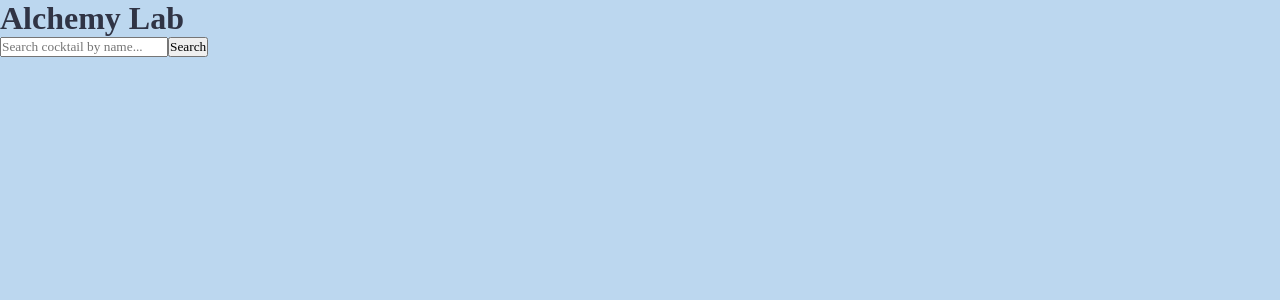
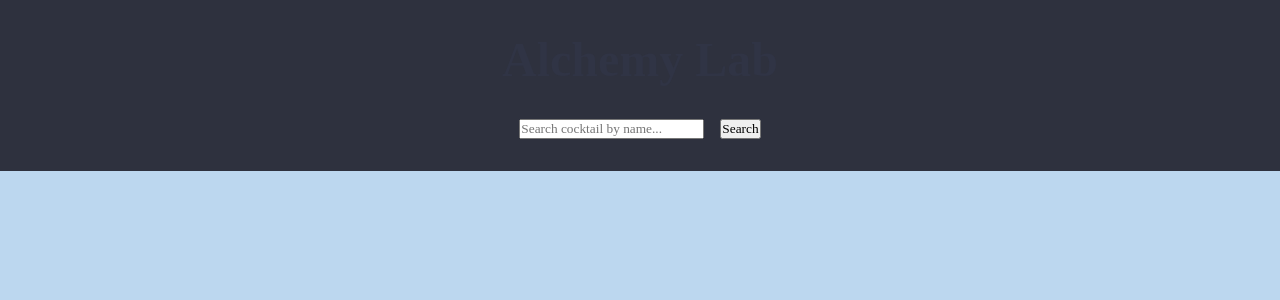
Before and after one commit to Aurorien/AlchemyLab, a Next.js app: page / in a window 1280 px wide. Shown: the top 300 px of the page. Built offline with nearby package versions, Linux system fonts and the light colour scheme.

Commit message:
Add import and implement css modules styles object

```diff
--- a/src/app/globals.css
+++ b/src/app/globals.css
@@ -1,5 +1,7 @@
 :root {
   --background: #303445;
+  --darker-background: #2e313e;
+  --card-background: #70758f;
   --foreground: #bcd7ef;
 }
 
@@ -8,6 +10,13 @@
     --background: #bcd7ef;
     --foreground: #303445;
   }
+}
+
+* {
+  box-sizing: border-box;
+  padding: 0;
+  margin: 0;
+  font-family: var(--font-cardo) var(--font-eb-garamond), "serif";
 }
 
 html,
@@ -24,11 +33,9 @@ body {
   -moz-osx-font-smoothing: grayscale;
 }
 
-* {
-  box-sizing: border-box;
-  padding: 0;
-  margin: 0;
-  font-family: var(--font-cardo) var(--font-eb-garamond), "serif";
+h1 {
+  font-size: 3rem;
+  padding: 2rem;
 }
 
 a {
--- a/src/app/page.tsx
+++ b/src/app/page.tsx
@@ -1,5 +1,5 @@
+import Header from "@/components/Header";
 import styles from "./page.module.css";
-import Header from "@/components/Header";
 
 export default function Home() {
   return (
--- a/src/components/Header.module.css
+++ b/src/components/Header.module.css
@@ -4,4 +4,6 @@
   flex-direction: column;
   justify-content: center;
   align-items: center;
+  background-color: var(--darker-background);
+  padding-bottom: 2rem;
 }
--- a/src/components/Header.tsx
+++ b/src/components/Header.tsx
@@ -1,9 +1,9 @@
 import Search from "./Search";
-import "./Header.module.css";
+import styles from "./Header.module.css";
 
 function Header() {
   return (
-    <header className="header">
+    <header className={styles.header}>
       <h1>Alchemy Lab</h1>
       <Search />
     </header>
--- a/src/components/Search.tsx
+++ b/src/components/Search.tsx
@@ -1,10 +1,10 @@
 import SearchInputField from "./SearchInputField";
 import SubmitButton from "./SubmitButton";
-import "./Search.module.css";
+import styles from "./Search.module.css";
 
 function Search() {
   return (
-    <form className="search">
+    <form className={styles.search}>
       <SearchInputField placeholder="Search cocktail by name..." />
       <SubmitButton text="Search" />
     </form>
--- a/src/components/SearchInputField.tsx
+++ b/src/components/SearchInputField.tsx
@@ -1,4 +1,4 @@
-import "./SearchInputField.module.css";
+import styles from "./SearchInputField.module.css";
 
 interface SearchInputFieldProps {
   placeholder: string;
@@ -10,7 +10,7 @@ function SearchInputField({ placeholder }: SearchInputFieldProps) {
       <input
         type="text"
         placeholder={placeholder}
-        className="search-input-field"
+        className={styles["search-input-field"]}
       />
     </>
   );
```
